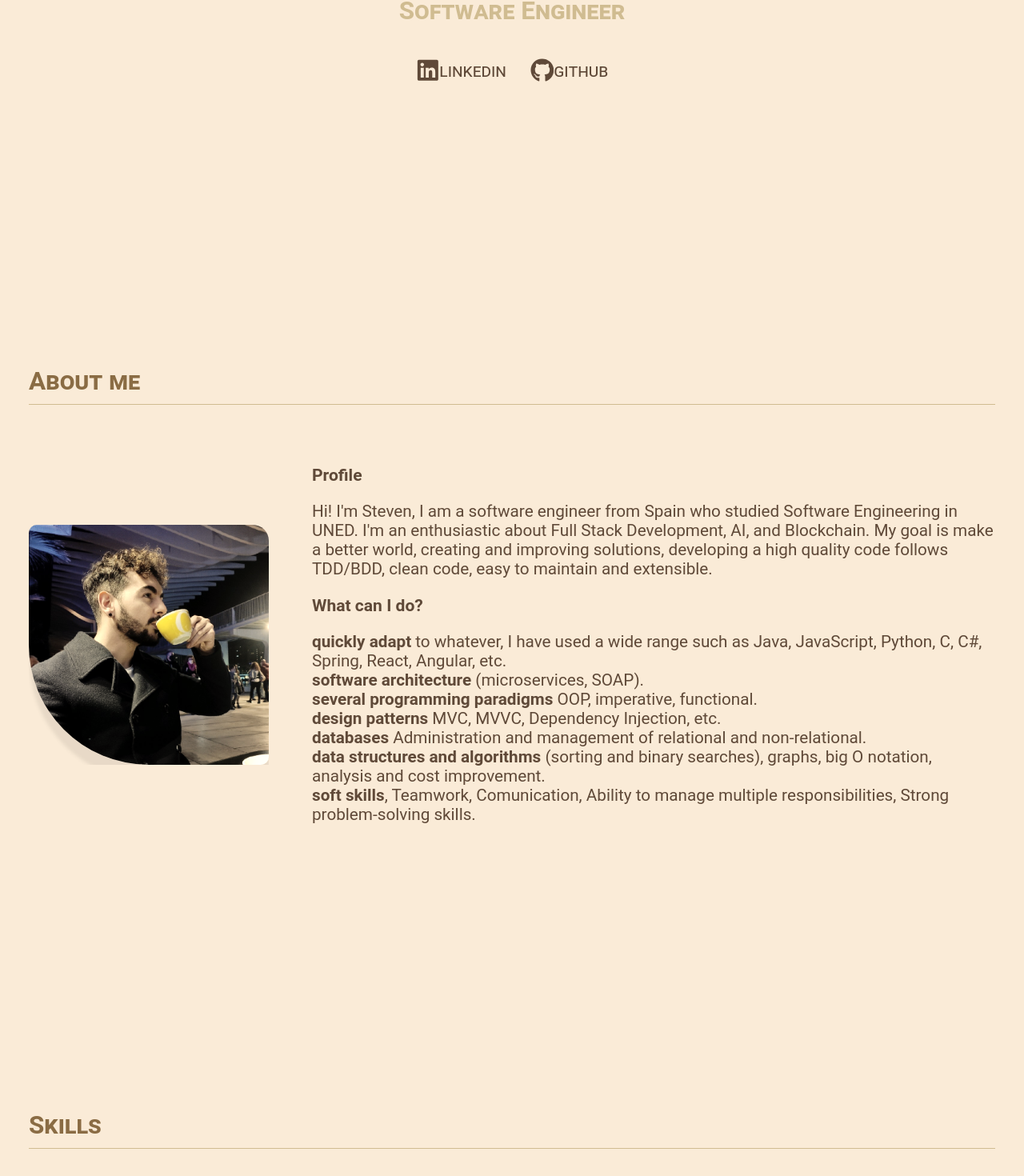
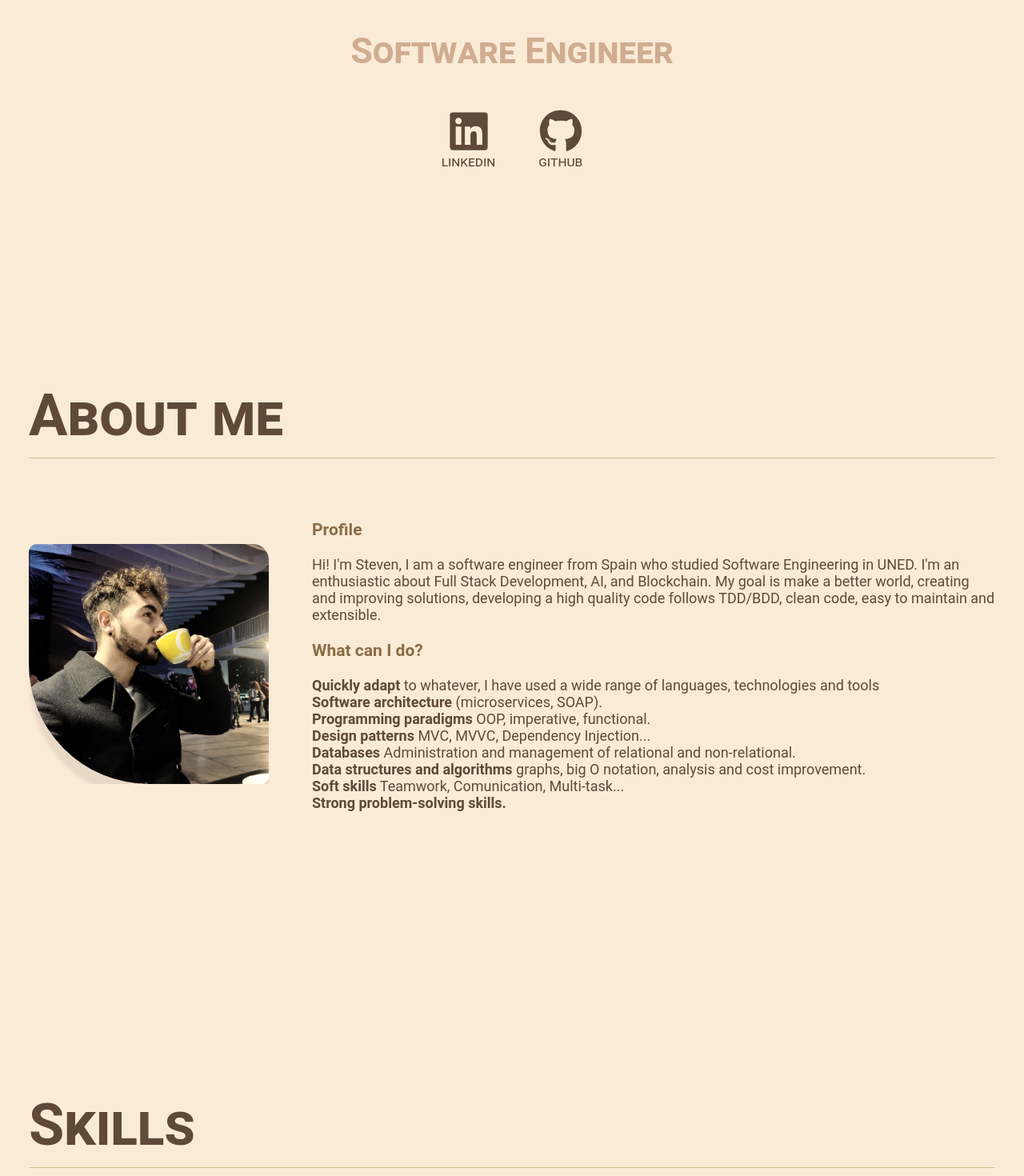
Before and after one commit to SGarcia96/sgarciadev, a Next.js app: page / in a window 1280 px wide. Shown: the part 400-1870 px from the top of the page at 80% size. Built offline with nearby package versions, Linux system fonts and the light colour scheme.

Commit message:
chore responsive

```diff
--- a/components/About/About.js
+++ b/components/About/About.js
@@ -11,22 +11,23 @@ const About = () => {
           alt="Steven García Avatar"
         />
         <div className={styles.about_description}>
-          <h3>Profile</h3>
+          <h3 className={styles.title_text}>Profile</h3>
           <p>
             Hi! I&apos;m Steven, I am a software engineer from Spain who studied Software
             Engineering in UNED. I&apos;m an enthusiastic about Full Stack Development, AI, and
             Blockchain. My goal is make a better world, creating and improving solutions, developing
             a high quality code follows TDD/BDD, clean code, easy to maintain and extensible.
           </p>
-          <h3>What can I do?</h3>
+          <h3 className={styles.title_text}>What can I do?</h3>
           <p>
-            <strong>quickly adapt</strong> to whatever, I have used a wide range such as Java, JavaScript, Python, C, C#, Spring, React, Angular, etc.<br />
-            <strong>software architecture</strong> (microservices, SOAP). <br />
-            <strong>several programming paradigms</strong> OOP, imperative, functional. <br />
-            <strong>design patterns</strong> MVC, MVVC, Dependency Injection, etc. <br />
-            <strong>databases</strong> Administration and management of relational and non-relational. <br />
-            <strong>data structures and algorithms</strong> (sorting and binary searches), graphs, big O notation, analysis and cost improvement. <br />
-            <strong>soft skills</strong>, Teamwork, Comunication, Ability to manage multiple responsibilities, Strong problem-solving skills.
+            <strong>Quickly adapt</strong> to whatever, I have used a wide range of languages, technologies and tools<br />
+            <strong>Software architecture</strong> (microservices, SOAP). <br />
+            <strong>Programming paradigms</strong> OOP, imperative, functional. <br />
+            <strong>Design patterns</strong> MVC, MVVC, Dependency Injection... <br />
+            <strong>Databases</strong> Administration and management of relational and non-relational. <br />
+            <strong>Data structures and algorithms</strong> graphs, big O notation, analysis and cost improvement. <br />
+            <strong>Soft skills</strong> Teamwork, Comunication, Multi-task... <br />
+            <strong>Strong problem-solving skills.</strong>
           </p>
         </div>
       </div>
--- a/components/About/About.module.css
+++ b/components/About/About.module.css
@@ -12,6 +12,16 @@
   display: grid;
   gap: 3rem;
   grid-template-areas: "title title" "avatar avatar" "info info";
+}
+
+.about_title {
+  font-size: var(--subheader-font);
+  font-variant: small-caps;
+  margin: 0;
+  grid-area: title;
+  color: var(--dark-color);
+  padding: 10px 0;
+  border-bottom: 1px solid var(--mid-color);
 }
 
 @media screen and (min-width:768px) {
@@ -44,16 +54,6 @@
   z-index: -1;
 }
 
-.about_title {
-  font-size: var(--subtitle-font);
-  font-variant: small-caps;
-  margin: 0;
-  grid-area: title;
-  color: var(--semidark-color);
-  padding: 10px 0;
-  border-bottom: 1px solid var(--mid-color);
-}
-
 .about_image {
   border: 1px solid rgb(0, 0, 0);
 	height: 100px;
@@ -69,3 +69,7 @@
   grid-area: info;
   color: var(--dark-color);
 }
+
+.title_text {
+  color: var(--semidark-color);
+}
--- a/components/Hero/Hero.module.css
+++ b/components/Hero/Hero.module.css
@@ -8,7 +8,7 @@
 }
 
 .title {
-  font-size: var(--title-font);
+  font-size: var(--header-font);
   font-weight: 600;
   font-variant: small-caps;
   margin: 0.25em;
@@ -20,23 +20,24 @@
   font-size: var(--subtitle-font);
   font-variant: small-caps;
   margin-top: 0;
-  color: #d0bc91;
+  color: #d0ad91;
 }
 
 .hero_social {
   display: flex;
   gap: 1em;
-  font-size: 1.65em;
-  margin-top: 15px;
+  font-size: var(--social-item);
 }
 
 .social_item__group {
   display: flex;
+  flex-direction: column;
   justify-content: center;
   align-items: center;
+  margin-top: 10px;
 }
 
 .social_name {
-  font-size: 0.75em;
+  font-size: var(--social-font);
   font-variant: small-caps;
 }
--- a/components/Skills/Skills.js
+++ b/components/Skills/Skills.js
@@ -12,14 +12,14 @@ const Skills = () => {
             h="84"
             w="84"
             alt="html icon"
-            name="HTML"
+            name="html"
           />
           <SkillItem
             src="/images/tecnologies/css.svg"
             h="84"
             w="84"
             alt="css icon"
-            name="CSS"
+            name="css"
           />
           <SkillItem
             src="/images/tecnologies/javascript.svg"
--- a/components/Skills/Skills.module.css
+++ b/components/Skills/Skills.module.css
@@ -19,8 +19,8 @@
 
 .skills_title {
   margin: 0;
-  color: var(--semidark-color);
-  font-size: var(--subtitle-font);
+  color: var(--dark-color);
+  font-size: var(--subheader-font);
   font-variant: small-caps;
   padding: 10px 0;
   border-bottom: 1px solid var(--mid-color);
--- a/pages/index.js
+++ b/pages/index.js
@@ -16,7 +16,7 @@ const Home = () => {
           scale: 1,
           opacity: 1,
           transition: {
-            delay: 0.1
+            delay: 0.3
           }
         }
       }}>
--- a/styles/globals.css
+++ b/styles/globals.css
@@ -1,7 +1,23 @@
 :root {
-  --title-font: 3rem;
-  --subtitle-font: 1.75rem;
-  --normal-font: 1.15rem;
+  --header-font: 2.5rem;
+  --subheader-font: 2rem;
+  --subtitle-font: 1.5rem;
+  --normal-font: 1rem;
+  --little-font: .85rem;
+  --social-item: 2rem;
+  --social-font: 0.8rem;
+}
+
+@media screen and (min-width: 768px) {
+  :root {
+    --header-font: 8rem;
+    --subheader-font: 4rem;
+    --subtitle-font: 2.5rem;
+    --normal-font: 1rem;
+    --little-font: .85rem;
+    --social-item: 3rem;
+    --social-font: 1rem;
+  }
 }
 
 :root {
```
Also changed, not shown: components/Project/Project.module.css (+10 -8 lines).
